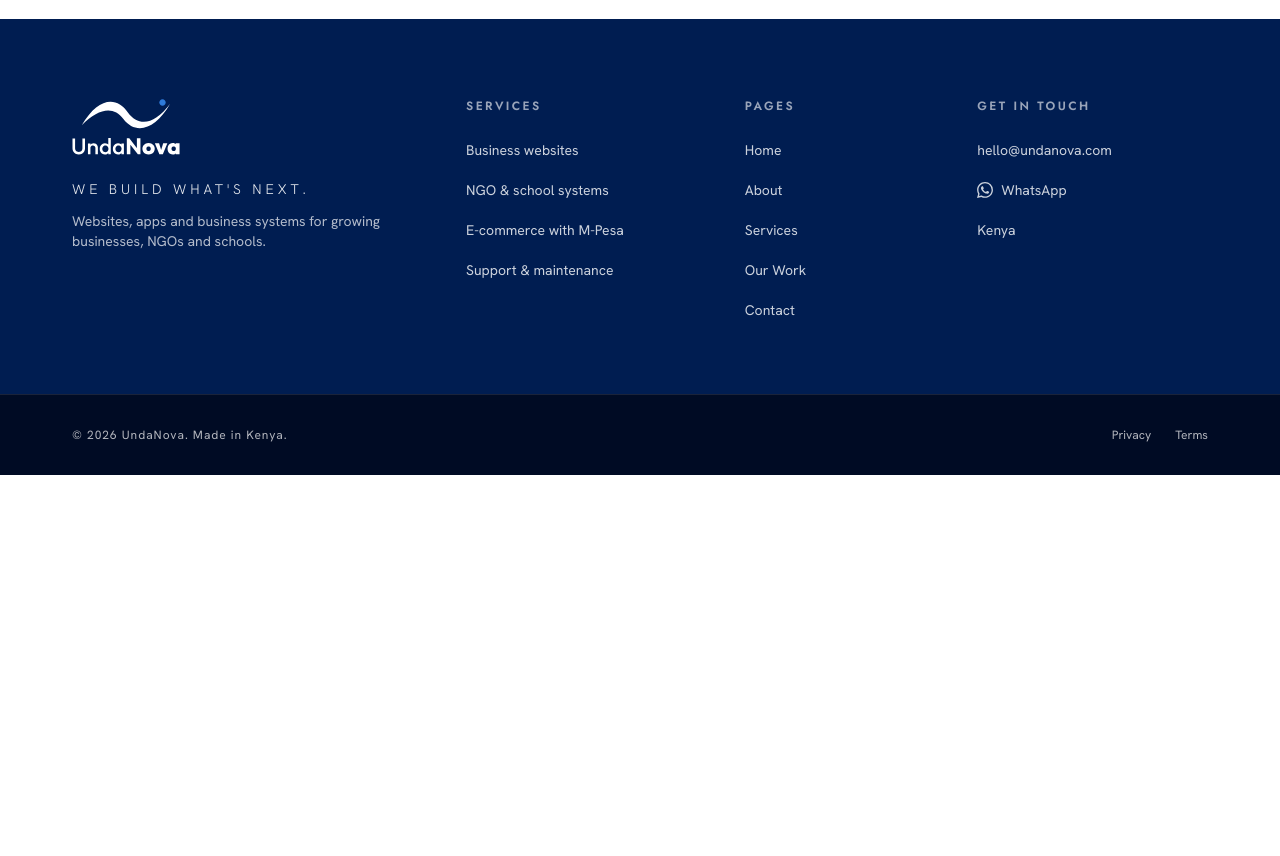
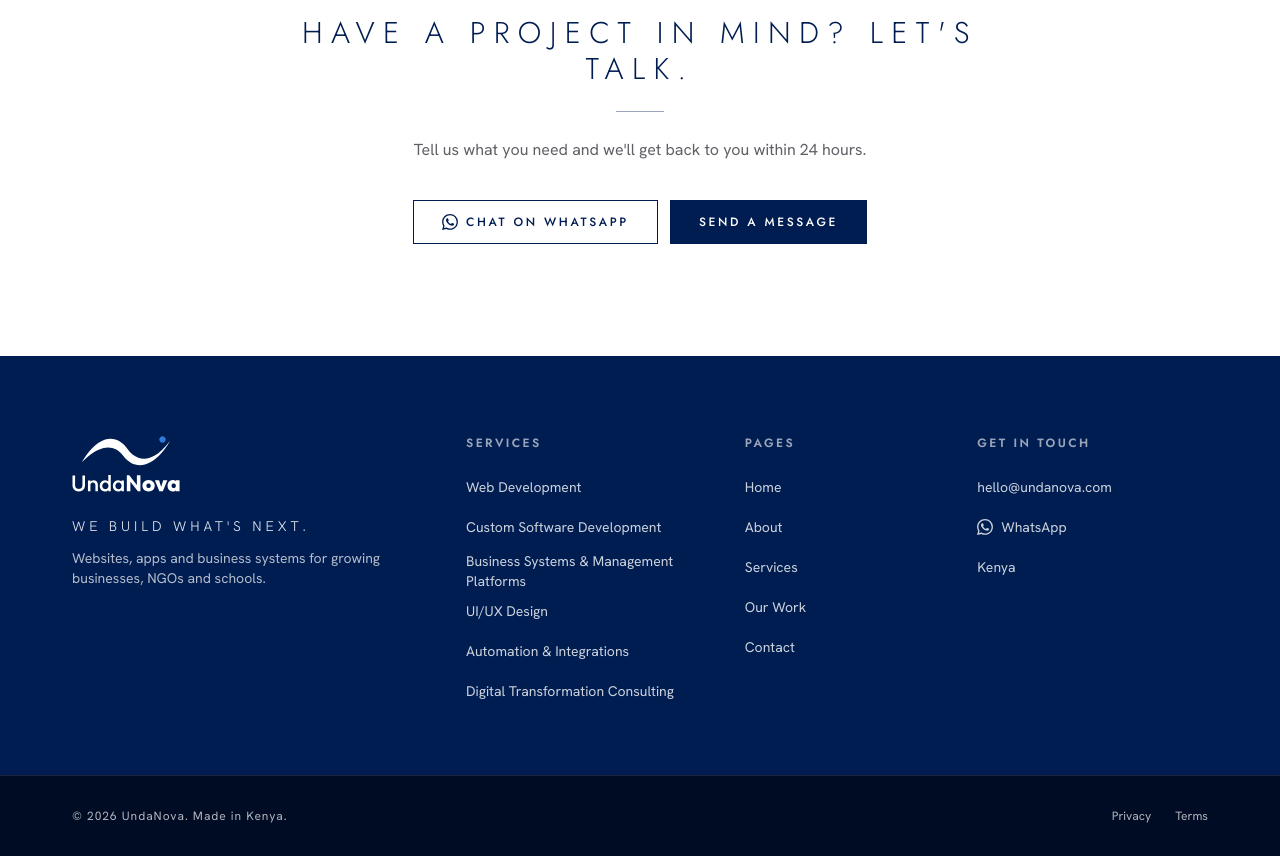
Before and after one commit to Jkosencha/undanova, a Next.js app: page / in a window 1280 px wide. Shown: the part 4880-5736 px from the top of the page. Before the commit the page ends 5355 px from the top, so only its background shows below. Built offline with nearby package versions, Linux system fonts and the light colour scheme.

Commit message:
Six services from the website brief
Web Development, Custom Software Development, Business Systems & Management Platforms, UI/UX Design, Automation & Integrations and Digital Transformation Consulting, each with a summary, description, business value and included items, plus matching icons.

```diff
--- a/src/components/icons.tsx
+++ b/src/components/icons.tsx
@@ -110,43 +110,53 @@ const line = {
 /** Line icon for each service, keyed by the service slug. */
 export function ServiceIcon({ slug, ...props }: IconProps & { slug: string }) {
   const paths: Record<string, ReactNode> = {
-    "business-websites": (
+    // Web Development: a browser window
+    "web-development": (
       <>
-        <rect x="3" y="4" width="18" height="14" rx="2" />
-        <path d="M3 8h18M8 21h8M12 18v3" />
+        <rect x="3" y="4" width="18" height="16" rx="1.5" />
+        <path d="M3 8.5h18M6 6.3h.01M8.5 6.3h.01" />
       </>
     ),
-    "ngo-school-systems": (
+    // Custom Software: code brackets
+    "custom-software": <path d="M8.5 7 3.5 12l5 5M15.5 7l5 5-5 5M13.5 4.5l-3 15" />,
+    // Business Systems: a dashboard grid
+    "business-systems": (
       <>
-        <circle cx="9" cy="8" r="3" />
-        <path d="M3 20c0-3.3 2.7-6 6-6s6 2.7 6 6" />
-        <circle cx="17.5" cy="9.5" r="2.5" />
-        <path d="M16 14.2c.5-.1 1-.2 1.5-.2 2.5 0 4.5 2 4.5 4.5" />
+        <rect x="3" y="3" width="7.5" height="9" rx="1" />
+        <rect x="13.5" y="3" width="7.5" height="5" rx="1" />
+        <rect x="13.5" y="11" width="7.5" height="10" rx="1" />
+        <rect x="3" y="15" width="7.5" height="6" rx="1" />
       </>
     ),
-    "ecommerce-mpesa": (
+    // UI/UX Design: a pen nib over a layout
+    "ui-ux-design": (
       <>
-        <path d="M3 4h2l2.4 11.2a2 2 0 0 0 2 1.6h7.7a2 2 0 0 0 2-1.5L21 8H6.2" />
-        <circle cx="10" cy="20" r="1.2" />
-        <circle cx="17" cy="20" r="1.2" />
+        <path d="M12 3.5 5 10l3.5 10.5h7L19 10z" />
+        <circle cx="12" cy="11.5" r="1.8" />
+        <path d="M12 3.5v6.2M8.5 20.5h7" />
       </>
     ),
-    "support-maintenance": (
+    // Automation & Integrations: connected nodes
+    "automation-integrations": (
       <>
-        <path d="M12 3l8 3v6c0 4.5-3.4 8.3-8 9-4.6-.7-8-4.5-8-9V6l8-3z" />
-        <path d="M8.5 12l2.5 2.5 4.5-5" />
+        <circle cx="5.5" cy="6" r="2.5" />
+        <circle cx="18.5" cy="6" r="2.5" />
+        <circle cx="12" cy="18" r="2.5" />
+        <path d="M8 6h8M7 8.2l3.7 7.4M17 8.2l-3.7 7.4" />
       </>
     ),
-    "mobile-apps": (
+    // Digital Transformation: a rising path with an arrow
+    "digital-transformation": (
       <>
-        <rect x="7" y="2.5" width="10" height="19" rx="2.5" />
-        <path d="M11 18.5h2" />
+        <path d="M3 19.5h18" />
+        <path d="M4.5 16 9.5 11l3.5 3 6.5-7" />
+        <path d="M15 7h4.5v4.5" />
       </>
     ),
   };
   return (
     <svg viewBox="0 0 24 24" {...line} {...base} {...props}>
-      {paths[slug] ?? paths["business-websites"]}
+      {paths[slug] ?? paths["web-development"]}
     </svg>
   );
 }
--- a/src/content/services.ts
+++ b/src/content/services.ts
@@ -1,80 +1,119 @@
 /**
- * The services UndaNova offers. The home page uses `title` and `summary`;
- * the Services page shows everything.
+ * UndaNova's services. The home page shows `title` and `summary`; the Services
+ * page shows everything. Add a new service here and it appears everywhere
+ * (home, services page, footer, contact form).
  */
 export type Service = {
   slug: string;
   title: string;
+  /** One sentence for the home page overview. */
   summary: string;
-  /** Who the service is for, in one or two sentences. */
-  audience: string;
+  /** Short description for the Services page. */
+  description: string;
+  /** The business value, in plain terms. */
+  value: string;
   included: string[];
 };
 
 export const services: Service[] = [
   {
-    slug: "business-websites",
-    title: "Business websites",
-    summary: "A fast, professional site that brings you customers.",
-    audience:
-      "For shops, clinics, consultants and service businesses that need to look professional online and make it easy for customers to get in touch.",
+    slug: "web-development",
+    title: "Web Development",
+    summary:
+      "Professional, responsive websites and web platforms designed to strengthen digital presence and support business growth.",
+    description:
+      "From a first business website to a full web platform, we design and build fast, responsive sites that work on every screen.",
+    value: "A credible online presence that brings in enquiries and is simple to keep up to date.",
     included: [
-      "Up to about 6 pages",
-      "Mobile-first design that works on any phone",
-      "Contact form and WhatsApp button",
-      "Google Maps so customers can find you",
-      "Basic SEO so you show up on Google",
-      "Hosting set up for you",
+      "Business and corporate websites",
+      "Landing pages",
+      "E-commerce websites",
+      "Web portals",
+      "Content-driven websites",
+      "Website maintenance and optimization",
     ],
   },
   {
-    slug: "ngo-school-systems",
-    title: "NGO & school systems",
-    summary: "Manage donors, beneficiaries, students and reports in one place.",
-    audience:
-      "For NGOs and schools still running on spreadsheets and paper, who need their records in one safe place and reports without the late nights.",
+    slug: "custom-software",
+    title: "Custom Software Development",
+    summary:
+      "Tailored applications and software solutions built around specific business requirements, workflows and operational challenges.",
+    description:
+      "When off-the-shelf tools don't fit, we build software around the way your organization actually works.",
+    value: "Software that fits your processes, instead of processes bent to fit the software.",
     included: [
-      "Custom dashboards that show what matters at a glance",
-      "User roles, so admins and staff see the right things",
-      "Records management for donors, beneficiaries or students",
-      "Reports exported to PDF and CSV",
-      "SMS notifications",
+      "Custom web applications",
+      "Internal business applications",
+      "SaaS product development",
+      "Client and member portals",
+      "Workflow-based applications",
+      "API development",
     ],
   },
   {
-    slug: "ecommerce-mpesa",
-    title: "E-commerce with M-Pesa",
-    summary: "Sell online and get paid straight to M-Pesa.",
-    audience:
-      "For businesses selling on WhatsApp or Instagram that want a proper online shop, with orders and payments handled for them.",
+    slug: "business-systems",
+    title: "Business Systems & Management Platforms",
+    summary:
+      "Digital systems that help organizations manage customers, inventory, operations, records and internal processes.",
+    description:
+      "Systems that bring customers, stock, bookings and records into one place, with the reports you need to run things well.",
+    value: "Less time on spreadsheets and paperwork, and a clearer view of how the organization is doing.",
     included: [
-      "Product catalogue",
-      "Shopping cart and orders",
-      "M-Pesa checkout: customers get a payment prompt on their phone (STK Push)",
-      "Order notifications for you and your customers",
-      "Admin dashboard to manage products and orders",
+      "Customer relationship management (CRM)",
+      "Inventory management systems",
+      "Administrative dashboards",
+      "Booking and reservation systems",
+      "Business management platforms",
+      "Reporting and data management systems",
     ],
   },
   {
-    slug: "support-maintenance",
-    title: "Support & maintenance",
-    summary: "We keep your site secure, updated and running.",
-    audience:
-      "For anyone with a website or system already live, whether we built it or not, who wants someone reliable looking after it.",
+    slug: "ui-ux-design",
+    title: "UI/UX Design",
+    summary:
+      "User-centered interface and experience design focused on usability, accessibility and intuitive digital experiences.",
+    description:
+      "We design interfaces people understand at a glance, tested and refined before a line of production code is written.",
+    value: "Products that are easier to use, so more people finish what they came to do.",
     included: [
-      "Monthly plans",
-      "Software updates",
-      "Regular backups",
-      "Security checks",
-      "Small changes and content updates",
-      "Uptime monitoring, so we know if your site goes down",
+      "User interface design",
+      "User experience research",
+      "Wireframing and prototyping",
+      "Responsive interface design",
+      "Design systems",
+      "Usability improvements",
+    ],
+  },
+  {
+    slug: "automation-integrations",
+    title: "Automation & Integrations",
+    summary:
+      "Connecting digital tools, automating repetitive tasks and streamlining workflows through intelligent integrations.",
+    description: "We connect the tools you already use and take repetitive work off your team's plate.",
+    value: "Fewer manual steps, fewer errors and more time for the work that matters.",
+    included: [
+      "Workflow automation",
+      "API integrations",
+      "WhatsApp integrations",
+      "Third-party software integrations",
+      "Data synchronization",
+      "Process optimization",
+    ],
+  },
+  {
+    slug: "digital-transformation",
+    title: "Digital Transformation Consulting",
+    summary:
+      "Helping organizations identify opportunities to improve their operations and adopt appropriate digital technologies.",
+    description:
+      "We look at how your organization works today and help you decide where technology will make the biggest difference.",
+    value: "A clear, realistic plan for going digital, with priorities that match your budget and goals.",
+    included: [
+      "Digital strategy",
+      "Technology consultation",
+      "Business process assessment",
+      "Digitization of manual processes",
+      "Technology adoption planning",
     ],
   },
 ];
-
-/** Not offered yet; shown as a short note on the Services page and in the contact form. */
-export const comingSoon = {
-  slug: "mobile-apps",
-  title: "Mobile apps",
-  note: "Coming soon. Ask us about your app idea.",
-};
```
